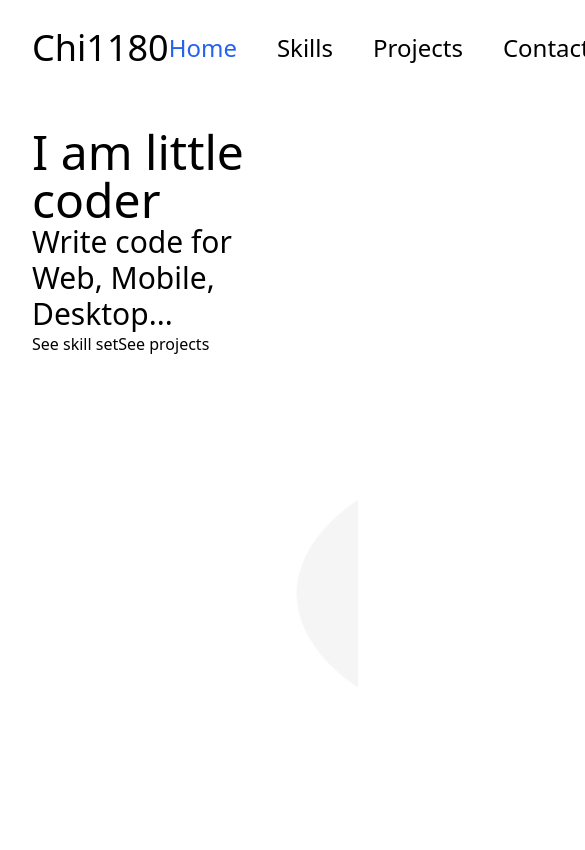
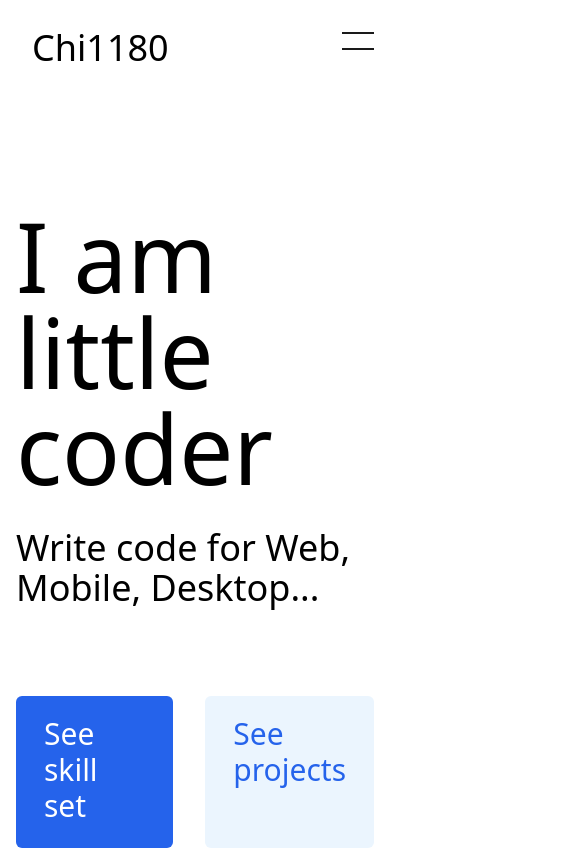
Before and after one commit to chi1180/portfolio, a Next.js app: page /home in a window 390 px wide. Shown: the top 850 px of the page, 585 px wide, since content can reach past the window. Built offline with nearby package versions, Linux system fonts and the light colour scheme.

Commit message:
created top view. and making contact page.

```diff
--- a/app/contacts/page.tsx
+++ b/app/contacts/page.tsx
@@ -1,10 +1,58 @@
+"use client";
+
 import Header from "@/components/header";
+import Link from "next/link";
+import { submitHandler } from "@/lib/contactForm";
 
 export default function ContactsPage() {
+  const SNS = {
+    GitHub: "https://github.com/chi1180",
+    Qiita: "https://qiita.com/chi1180",
+    Lapras: "https://lapras.com/public/KYH2X5C",
+  };
   return (
     <div className="w-full">
       <Header />
-      <h1 className="text-7xl text-center pt-96">Here is contacts page</h1>
+
+      <main className="w-full lg:max-w-[1400px] lg:mx-auto lg:h-[calc(100vh-6rem)] h-auto lg:p-8 p-4 flex flex-col lg:flex-row lg:items-center lg-gap-0">
+        {/* Right content */}
+        <div>
+          <ol>
+            {Object.entries(SNS).map(([name, url]) => {
+              return (
+                <li key={`${name}'s link`}>
+                  <Link href={url} target="_blank">
+                    {name}
+                  </Link>
+                </li>
+              );
+            })}
+          </ol>
+        </div>
+
+        {/* Left content */}
+        <div className="flex flex-col gap-24">
+          <form
+            action=""
+            onSubmit={(data) => {
+              data.preventDefault();
+              submitHandler(data.target);
+            }}
+          >
+            <textarea className="resize-none rounded-lg shadow-md" />
+
+            <div className="w-full flex">
+              <span />
+              <button
+                type="submit"
+                className="text-3xl font-medium px-7 py-5 pb-6 rounded-md  hover:shadow-md text-(--accent) bg-(--accent-secondary)"
+              >
+                Send
+              </button>
+            </div>
+          </form>
+        </div>
+      </main>
     </div>
   );
 }
--- a/app/home/page.tsx
+++ b/app/home/page.tsx
@@ -1,5 +1,4 @@
 import Header from "@/components/header";
-import Image from "next/image";
 import Link from "next/link";
 
 export default function Home() {
@@ -7,20 +6,29 @@ export default function Home() {
     <div className="w-full">
       <Header />
 
-      <main className="w-full h-[calc(100vh-6rem)] p-8 flex">
+      <main className="w-full lg:max-w-[1400px] lg:mx-auto lg:h-[calc(100vh-6rem)] h-auto lg:p-8 p-4 flex flex-col lg:flex-row lg:items-center lg-gap-0">
         {/* Left contents */}
-        <div className="w-2/3 h-full">
-          <h1 className="text-5xl">I am little coder</h1>
-          <h3 className="text-3xl">Write code for Web, Mobile, Desktop...</h3>
+        <div className="w-full py-24 lg:py-0">
+          <h1 className="text-8xl">I am little coder</h1>
+          <h3 className="text-4xl pt-8 pb-22">
+            Write code for Web, Mobile, Desktop...
+          </h3>
 
-          <div className="flex h-12">
-            <Link href="/skills">See skill set</Link>
-            <Link href="/projects">See projects</Link>
+          <div className="flex gap-8 *:text-3xl *:font-medium *:px-7 *:py-5 *:pb-6 *:rounded-md  *:hover:shadow-md">
+            <Link href="/skills" className="text-white bg-(--accent)">
+              See skill set
+            </Link>
+            <Link
+              href="/projects"
+              className="text-(--accent) bg-(--accent-secondary)"
+            >
+              See projects
+            </Link>
           </div>
         </div>
 
         {/* Right contents */}
-        <div className="w-1/3 aspect-square bg-cover bg-[url(/top-image.png)]" />
+        <div className="h-4/5 aspect-square bg-cover bg-center bg-[url(/top-image.png)]" />
       </main>
     </div>
   );
--- a/components/header.tsx
+++ b/components/header.tsx
@@ -9,6 +9,7 @@ function setColor() {
     accent: "#2563EB",
     "accent-secondary": "#EBF5FE",
     "primary-text": "#1a1a1a",
+    primary: "#eaeaea",
   };
 
   for (const [key, value] of Object.entries(COLORS)) {
@@ -18,27 +19,51 @@ function setColor() {
 
 export default function Header() {
   const LINKS = ["home", "skills", "projects", "contacts"];
+  const [pageLocation, setPageLocation] = useState("");
 
-  const [pageLocation, setPageLocation] = useState("");
+  const [scrolled, setScrolled] = useState(false);
+
   useEffect(() => {
+    // For SSR
     if (typeof window !== "undefined") {
+      setColor();
       setPageLocation(window.location.pathname);
-      console.log("Page location:", pageLocation);
+
+      const scrollHandler = () => {
+        const scrolledY = window.scrollY;
+        setScrolled(scrolledY > 0);
+      };
+      window.addEventListener("scroll", scrollHandler);
+      return () => window.removeEventListener("scroll", scrollHandler);
     }
-  }, [pageLocation]);
+  }, []);
 
-  useEffect(setColor, []);
+  const [navExpanded, setNavExpanded] = useState(false);
 
   return (
-    <header className="w-full h-24 bg-(--background) flex items-center justify-between p-8">
+    <header
+      className={`w-full h-24 bg-(--background) flex items-center justify-between p-8 sticky top-0 ${scrolled ? "shadow-md" : ""}`}
+    >
       <h1 className="text-4xl font-medium">Chi1180</h1>
-      <nav>
-        <ol className="flex gap-10 pr-2">
+      <nav className="h-full">
+        <button
+          className="h-full aspect-square relative cursor-pointer hover:shadow-md md:hidden *:w-full *:h-0.5 *:bg-(--primary-text) *:transition-all *:duration-300 *:absolute"
+          onClick={() => setNavExpanded(!navExpanded)}
+          type="button"
+        >
+          <span
+            className={navExpanded ? "top-1/3 rotate-45" : "top-0 rotate-0"}
+          />
+          <span className={navExpanded ? "top-1/3 -rotate-45" : "top-1/2"} />
+        </button>
+        <ol
+          className={`${navExpanded ? "px-2 py-4 rounded-md shadow-md bg-(--background) w-32" : "hidden"} flex h-auto translate-y-24 flex-col gap-10 md:inline-flex md:flex-row md:pr-2 md:translate-y-0`}
+        >
           {LINKS.map((link) => (
             <li key={link}>
               <a
                 href={`/${link}`}
-                className={`text-2xl font-medium ${`/${link}` === pageLocation ? "text-(--accent)" : ""}`}
+                className={`mb-4 text-2xl font-medium ${`/${link}` === pageLocation ? "text-(--accent)" : ""}`}
               >
                 {link.at(0)?.toUpperCase() + link.slice(1)}
               </a>
--- /dev/null
+++ b/lib/EmailJS/init.ts
@@ -0,0 +1,17 @@
+import type { Options } from "@emailjs/browser/es/types/Options";
+import emailjs from "@emailjs/browser";
+
+const options: Options = {
+  publicKey: process.env.publicKey,
+  blockHeadless: true,
+  limitRate: {
+    id: "app",
+    throttle: 1000 * 60 * 10, // Sending is blocked for 10 minits.
+  },
+};
+
+function emailJsInit() {
+  emailjs.init(options);
+}
+
+export { emailJsInit };
--- /dev/null
+++ b/lib/EmailJS/send.ts
@@ -0,0 +1,26 @@
+import { emailJsInit } from "./init";
+import emailjs from "@emailjs/browser";
+
+const props = {
+  serviceID: process.env.serviceID || "",
+  templateID: process.env.templateID || "",
+  templateParams: {
+    name: "message",
+    notes: "",
+  },
+};
+
+function sendEmail(message: string) {
+  props.templateParams.notes = message;
+
+  emailJsInit();
+
+  emailjs.send(props.serviceID, props.templateID, props.templateParams).then(
+    (response) => {
+      console.log("Succeeded!", response.status, response.text);
+    },
+    (error) => {
+      console.log("Failed...", error);
+    },
+  );
+}
--- /dev/null
+++ b/lib/contactForm.ts
@@ -0,0 +1,5 @@
+function submitHandler(formData) {
+  console.log(formData);
+}
+
+export { submitHandler };
--- a/package.json
+++ b/package.json
@@ -9,6 +9,7 @@
     "lint": "next lint"
   },
   "dependencies": {
+    "@emailjs/browser": "^4.4.1",
     "next": "15.3.1",
     "react": "^19.0.0",
     "react-dom": "^19.0.0"
```
Also changed, not shown: 2 other files (tests, documents, lock files or other folders).
